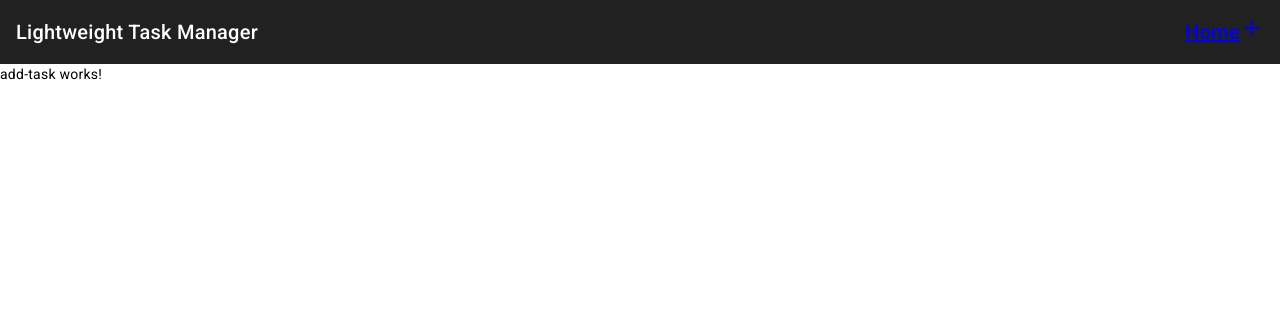
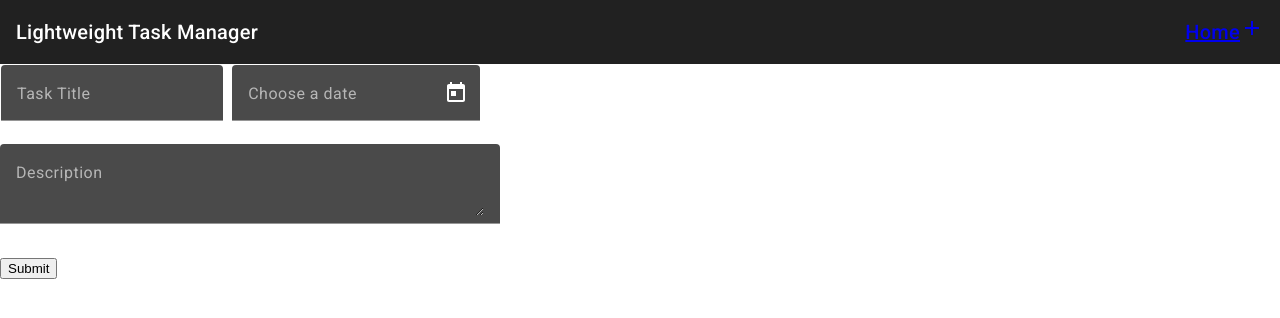
Before and after one commit to Revivedaniel/Lightweight-Task-Manager, an Angular app: page /new in a window 1280 px wide. Shown: the top 318 px of the page. Built offline with nearby package versions, Linux system fonts and the light colour scheme.

Commit message:
Added basic structure of add task component.

```diff
--- a/src/app/add-task/add-task.component.html
+++ b/src/app/add-task/add-task.component.html
@@ -1 +1,33 @@
-<p>add-task works!</p>
+<form class="example-form" [formGroup]="taskForm" (ngSubmit)="onSubmit()">
+    <table class="example-full-width" cellspacing="0">
+        <tr>
+            <td><mat-form-field class="example-full-width">
+                    <mat-label>Task Title</mat-label>
+                    <input matInput formControlName="title">
+                </mat-form-field></td>
+            <td>
+                <mat-form-field class="example-form-field">
+                    <mat-label>Choose a date</mat-label>
+                    <input matInput [matDatepicker]="datepicker" formControlName="dueDate" />
+                    <mat-datepicker-toggle matIconSuffix [for]="datepicker"></mat-datepicker-toggle>
+                    <mat-datepicker #datepicker>
+                        <mat-datepicker-actions>
+                            <button mat-button matDatepickerCancel>Cancel</button>
+                            <button mat-raised-button matDatepickerApply>Apply</button>
+                        </mat-datepicker-actions>
+                    </mat-datepicker>
+                </mat-form-field>
+            </td>
+        </tr>
+    </table>
+
+    <p>
+        <mat-form-field class="example-full-width">
+            <mat-label>Description</mat-label>
+            <textarea matInput formControlName="description"></textarea>
+        </mat-form-field>
+    </p>
+
+    <button type="submit">Submit</button>
+
+</form>
--- a/src/app/add-task/add-task.component.scss
+++ b/src/app/add-task/add-task.component.scss
@@ -0,0 +1,13 @@
+.example-form {
+    min-width: 150px;
+    max-width: 500px;
+    width: 100%;
+}
+
+.example-full-width {
+    width: 100%;
+}
+
+td {
+    padding-right: 8px;
+}
--- a/src/app/add-task/add-task.component.ts
+++ b/src/app/add-task/add-task.component.ts
@@ -1,12 +1,27 @@
 import { Component } from '@angular/core';
+import {MatInputModule} from '@angular/material/input';
+import {MatFormFieldModule} from '@angular/material/form-field';
+import {MatDatepickerModule} from '@angular/material/datepicker';
+import {FormControl, FormGroup, FormsModule, ReactiveFormsModule} from '@angular/forms';
+import { provideNativeDateAdapter } from '@angular/material/core';
 
 @Component({
   selector: 'app-add-task',
   standalone: true,
-  imports: [],
+  providers: [provideNativeDateAdapter()],
+  imports: [FormsModule, MatInputModule, MatFormFieldModule, MatDatepickerModule, ReactiveFormsModule],
   templateUrl: './add-task.component.html',
   styleUrl: './add-task.component.scss'
 })
 export class AddTaskComponent {
+  value = '';
+  readonly taskForm = new FormGroup({
+    title: new FormControl(''),
+    description: new FormControl(''),
+    dueDate: new FormControl(''),
+  });
 
+  onSubmit(): void {
+    console.log('Form submitted', this.taskForm.value);
+  }
 }
```
